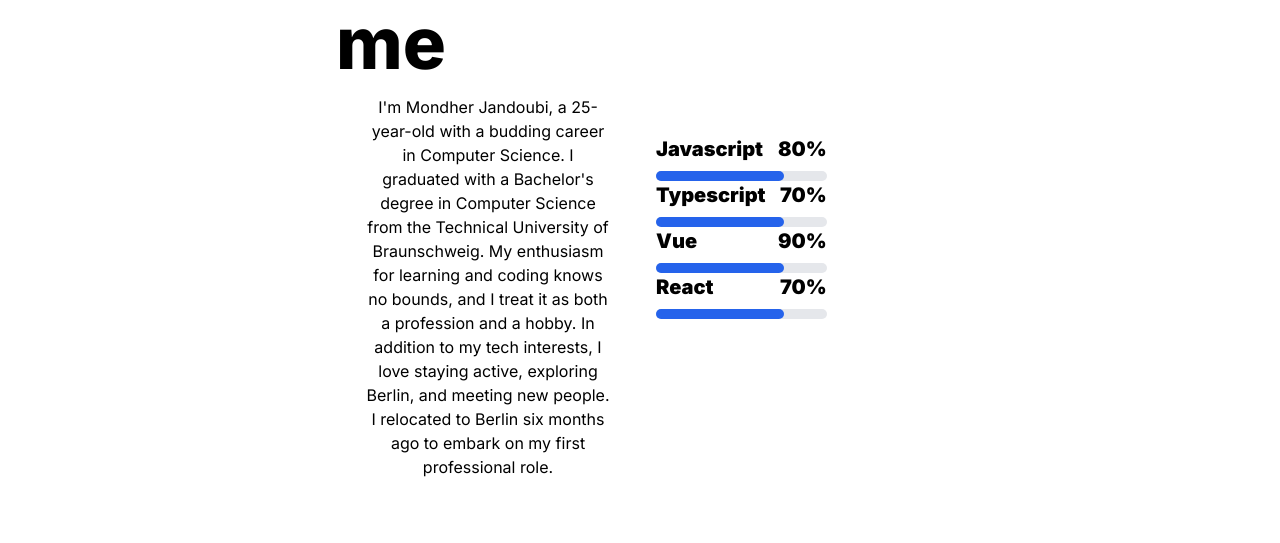
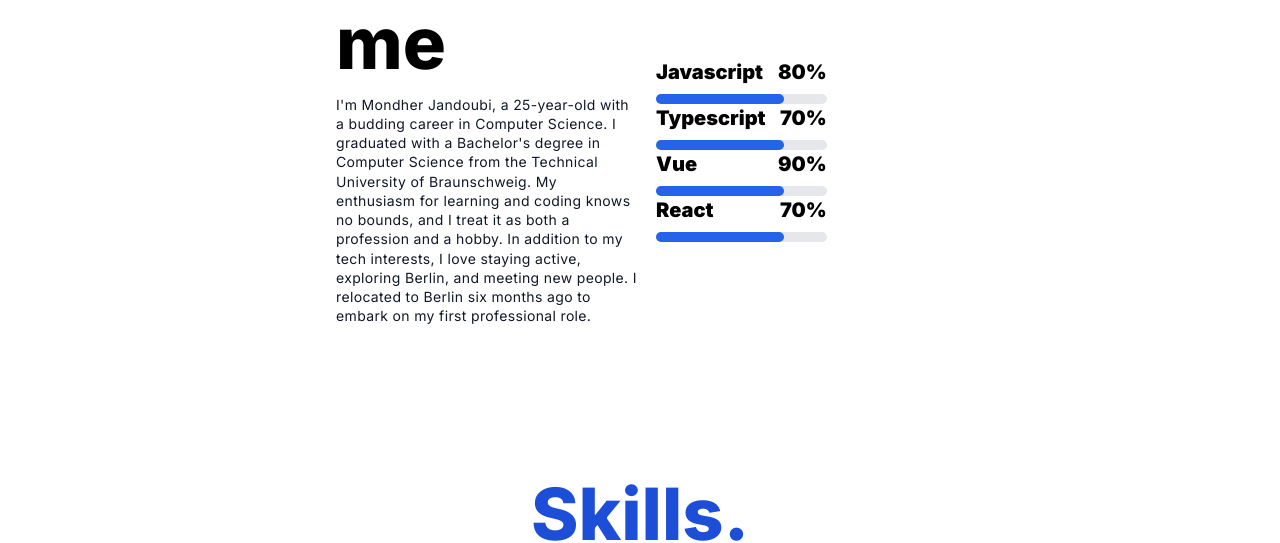
Before and after one commit to Mondherjendoubi/MyPortfolio, a Next.js app: page / in a window 1280 px wide. Shown: the part 1388-1931 px from the top of the page. Built offline with nearby package versions, Linux system fonts and the light colour scheme.

Commit message:
Fix build

```diff
--- a/src/app/components/aboutme.tsx
+++ b/src/app/components/aboutme.tsx
@@ -8,13 +8,13 @@ const Services = () => {
         </div>
 
         <div className="flex justify-center">
-          <p className="w-4/5 text-center">
-            I'm Mondher Jandoubi, a 25-year-old with a budding career in
-            Computer Science. I graduated with a Bachelor's degree in Computer
-            Science from the Technical University of Braunschweig. My enthusiasm
-            for learning and coding knows no bounds, and I treat it as both a
-            profession and a hobby. In addition to my tech interests, I love
-            staying active, exploring Berlin, and meeting new people. I
+          <p className="text-sm leading-snug tracking-wide text-gray-900 text-opacity-100">
+            I&apos;m Mondher Jandoubi, a 25-year-old with a budding career in
+            Computer Science. I graduated with a Bachelor&apos;s degree in
+            Computer Science from the Technical University of Braunschweig. My
+            enthusiasm for learning and coding knows no bounds, and I treat it
+            as both a profession and a hobby. In addition to my tech interests,
+            I love staying active, exploring Berlin, and meeting new people. I
             relocated to Berlin six months ago to embark on my first
             professional role.
           </p>
--- a/src/app/components/footer.tsx
+++ b/src/app/components/footer.tsx
@@ -4,7 +4,10 @@ const Footer = () => {
       <div className="mx-auto  w-full max-w-screen-xl p-4 py-6 lg:py-8">
         <div className="md:flex md:justify-between">
           <div className="mb-6 md:mb-0">
-            <a href="https://flowbite.com/" className="flex items-center">
+            <a
+              href="https://www.linkedin.com/in/mondher-jandoubi-736928239/"
+              className="flex items-center"
+            >
               <span className="self-center text-2xl font-semibold whitespace-nowrap dark:text-white">
                 Mondher Jandoubi
               </span>
--- a/src/app/components/introduction.tsx
+++ b/src/app/components/introduction.tsx
@@ -15,11 +15,11 @@ const Introduction = () => {
         </div>
 
         <div className="flex text-xl w-3/4 ">
-          I'm a full-fledged code-loving, bug-squashing, feature-building nerd,
-          and I wouldn't have it any other way. While others might find joy in
-          sports or binge-watching TV shows, I get my kicks from clean code,
-          efficient algorithms, and the sweet, sweet sound of a build passing on
-          the first try.
+          I&apos;m a full-fledged code-loving, bug-squashing, feature-building
+          nerd, and I wouldn&apos;t have it any other way. While others might
+          find joy in sports or binge-watching TV shows, I get my kicks from
+          clean code, efficient algorithms, and the sweet, sweet sound of a
+          build passing on the first try.
         </div>
         <div className="flex flex-col pa-1 gap-3">
           <div className="flex flex-row">
@@ -56,10 +56,7 @@ const Introduction = () => {
                 className="text-black rounded-3xl bg-gray-300  hover:bg-gray-400 focus:ring-4 focus:outline-none focus:ring-black font-medium rounded-lg text-sm p-2.5 text-center inline-flex items-center me-2 dark:bg-blue-600 dark:hover:bg-blue-700 dark:focus:ring-blue-800"
               >
                 <svg
-                  className="w-5 h-5 "
-                  aria-hidden="true"
-                  fill="currentColor"
-                  viewBox="0 0 8 19"
+                  className="w-5 h-5"
                   xmlns="http://www.w3.org/2000/svg"
                   viewBox="0 0 496 512"
                 >
--- a/src/app/components/navbar.tsx
+++ b/src/app/components/navbar.tsx
@@ -1,5 +1,5 @@
 "use client"; // This is a client component 👈🏽
-import React from "react";
+import React, { useEffect } from "react";
 
 const scrollTo = (position: number) => {
   window.scrollTo({
@@ -35,7 +35,7 @@ const Navbar: React.FC = () => {
               </li>
               <li>
                 <button
-                  onClick={() => scrollTo(400)}
+                  onClick={() => scrollTo(749)}
                   className="text-gray-900 dark:text-white hover:underline text-2xl font-bold"
                 >
                   About me
@@ -43,7 +43,7 @@ const Navbar: React.FC = () => {
               </li>
               <li>
                 <button
-                  onClick={() => scrollTo(1000)}
+                  onClick={() => scrollTo(1349)}
                   className="text-gray-900 dark:text-white hover:underline text-2xl font-bold"
                 >
                   Skills
@@ -51,7 +51,7 @@ const Navbar: React.FC = () => {
               </li>
               <li>
                 <button
-                  onClick={() => scrollTo(1800)}
+                  onClick={() => scrollTo(2217)}
                   className="text-gray-900 dark:text-white hover:underline text-2xl font-bold"
                 >
                   Qualification
--- a/src/app/components/qualification.tsx
+++ b/src/app/components/qualification.tsx
@@ -59,14 +59,14 @@ const Qualification = () => {
               October 2019 - Sept 2023
             </h3>
             <p className="text-sm leading-snug tracking-wide text-gray-900 text-opacity-100">
-              I earned my Bachelor's in Computer Science from the University of
-              Braunschweig in 2023, focusing on backend projects and developing
-              strong skills in programming, algorithms, and software
-              development. My thesis on natural language processing deepened my
-              Python and TensorFlow expertise, enhancing my data analysis and
-              machine learning abilities. I am highly motivated to continuously
-              improve my skills and stay updated with the latest industry trends
-              and technologies.
+              I earned my Bachelor&apos;s in Computer Science from the
+              University of Braunschweig in 2023, focusing on backend projects
+              and developing strong skills in programming, algorithms, and
+              software development. My thesis on natural language processing
+              deepened my Python and TensorFlow expertise, enhancing my data
+              analysis and machine learning abilities. I am highly motivated to
+              continuously improve my skills and stay updated with the latest
+              industry trends and technologies.
             </p>
           </div>
         </div>
```
Also changed, not shown: public/image.png (added), 1 other file (tests, documents, lock files or other folders).
